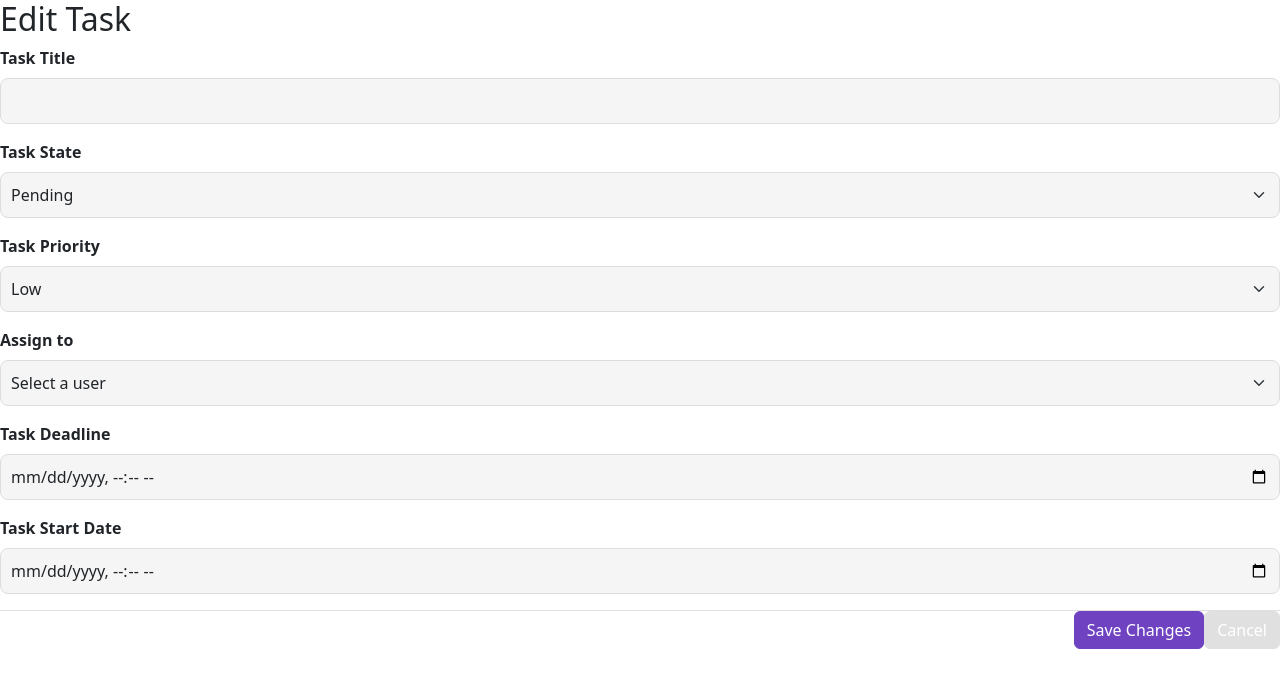
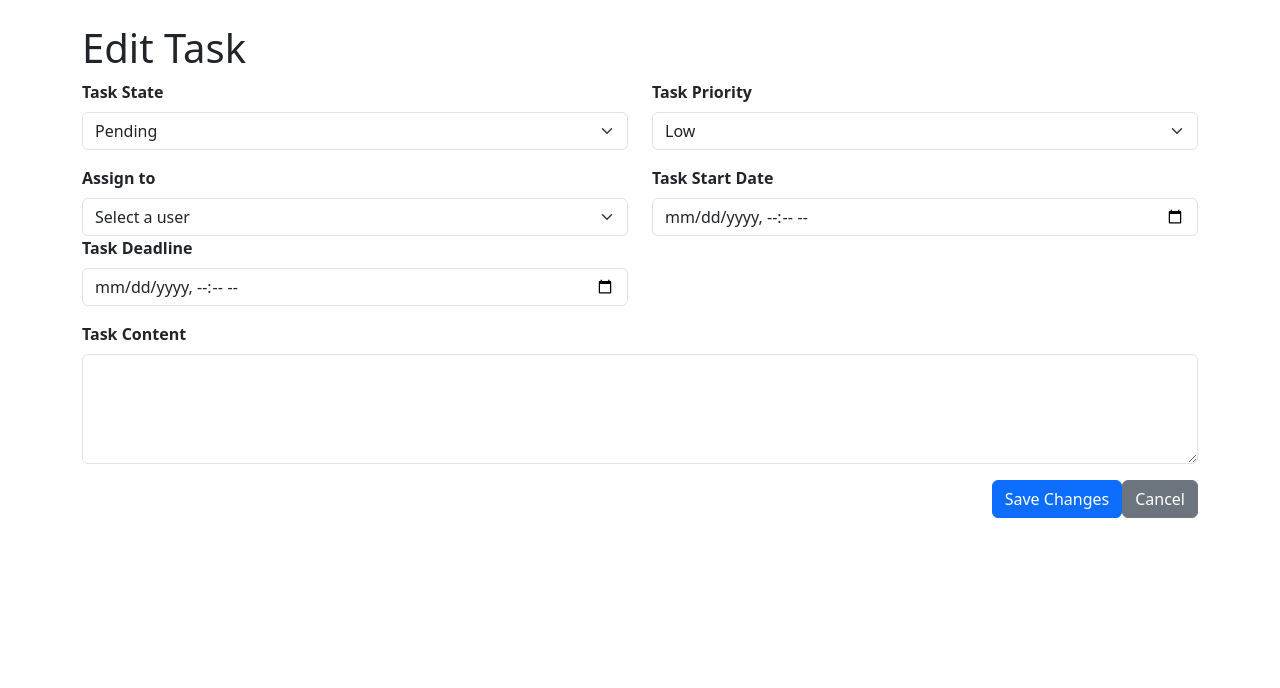
Before and after one commit to 17-doha/TaskMate-Project, a Django app: template taskmate/task/templates/task/edit_task.html in a window 1280 px wide. Shown: the top 688 px of the page. Run offline with Django 5.2, Linux system fonts and the light colour scheme; data comes from the database, SQL or seed files in the repository; tables that the repository leaves empty hold one stand-in row (values such as "Sample post"); the template is opened without the code that fills it: values that come from a table or form of the project are taken from there, most other values are stand-ins (such as "Sample title", 1, 10 or a date in 2020).

Commit message:
seprated files but not cleaned yet and there is a css arf problem

```diff
--- a/taskmate/task/forms.py
+++ b/taskmate/task/forms.py
@@ -7,9 +7,10 @@
     class Meta:
         model = Task
         # fields that will be there when editting or creating a task
-        fields = ['content', 'status', 'priority', 'deadline', 'assigned_to']
+        fields = ['content', 'status', 'priority', 'deadline', 'assigned_to','start_date']
         widgets = {
             'deadline': forms.DateInput(attrs={'type': 'date'}),
+            'start_date': forms.DateInput(attrs={'type': 'date'}),
         }
 
 
--- a/taskmate/task/models.py
+++ b/taskmate/task/models.py
@@ -1,7 +1,7 @@
 from django.db import models
 from django.contrib.auth.models import User
 from environment.models import Environment
-
+import datetime
 class Task(models.Model):
     # Constants for task status and priority
     PENDING = 'PENDING'
@@ -28,6 +28,7 @@
     task_id = models.AutoField(primary_key=True)
     content = models.TextField()
     status = models.CharField(max_length=20, choices=STATUS_CHOICES, default=PENDING)
+    start_date = models.DateTimeField(default=datetime.date.today)
     deadline = models.DateTimeField()
     priority = models.CharField(max_length=20, choices=PRIORITY_CHOICES, default=MEDIUM)
     # table = models.ForeignKey(Table, on_delete=models.CASCADE)   # refrence Table when created un hash
--- a/taskmate/task/templates/task/edit_task.html
+++ b/taskmate/task/templates/task/edit_task.html
@@ -1,21 +1,32 @@
+<!DOCTYPE html>
+<html lang="en">
+<head>
+
+    <meta charset="UTF-8">
+    <meta name="viewport" content="width=\, initial-scale=1.0">
+    <title>Edit Task</title>
     {% load static %}
+    <!-- CSS -->
+    <link rel="stylesheet" href="{% static 'css/pop_ups/create_task_pop_up.css' %}">
     <!-- Include Bootstrap CSS -->
     <link href="https://cdn.jsdelivr.net/npm/bootstrap@5.3.0/dist/css/bootstrap.min.css" rel="stylesheet" />
-{% load static %}
-<link rel="stylesheet" href="{% static 'pop_ups/create_task_pop_up.css' %}">
+    <!-- Include Bootstrap JS -->
+    <script src="https://cdn.jsdelivr.net/npm/bootstrap@5.3.0/dist/js/bootstrap.bundle.min.js"></script>
+
+</head>
+<body class="container mt-4">
+    <!-- Header Section -->
+    <header>
+        <h1>Edit Task</h1>
+    </header>
+
     <!-- Edit Task Form -->
-<h2>Edit Task</h2>
     <form method="POST" action="{% url 'task:edit_task' task.task_id %}">
         {% csrf_token %}
 
-    <!-- Task Title (Content) -->
-    <div class="mb-3">
-        <label for="content" class="form-label">Task Title</label>
-        <input type="text" class="form-control" id="content" name="content" value="{{ form.content.value }}" required>
-    </div>
-
-    <!-- Task Status -->
-    <div class="mb-3">
+        <!-- Task Status and Task Priority -->
+        <div class="row mb-3">
+            <div class="col-md-6">
                 <label for="status" class="form-label">Task State</label>
                 <select class="form-select" id="status" name="status" required>
                     <option value="PENDING" {% if form.status.value == 'PENDING' %}selected{% endif %}>Pending</option>
@@ -23,9 +34,7 @@
                     <option value="COMPLETED" {% if form.status.value == 'COMPLETED' %}selected{% endif %}>Completed</option>
                 </select>
             </div>
-
-    <!-- Task Priority -->
-    <div class="mb-3">
+            <div class="col-md-6">
                 <label for="priority" class="form-label">Task Priority</label>
                 <select class="form-select" id="priority" name="priority" required>
                     <option value="LOW" {% if form.priority.value == 'LOW' %}selected{% endif %}>Low</option>
@@ -33,9 +42,11 @@
                     <option value="HIGH" {% if form.priority.value == 'HIGH' %}selected{% endif %}>High</option>
                 </select>
             </div>
+        </div>
 
         <!-- Assign To -->
-    <div class="mb-3">
+        <div class="row mb-3">
+            <div class="col-md-6">
                 <label for="assigned_to" class="form-label">Assign to</label>
                 <select class="form-select" id="assigned_to" name="assigned_to" required>
                     <option value="">Select a user</option>
@@ -44,24 +55,30 @@
                     {% endfor %}
                 </select>
             </div>
-
-    <!-- Task Deadline -->
-    <div class="mb-3">
+            <!-- Task Start Date and Deadline -->
+            <div class="col-md-6">
+                <label for="start_date" class="form-label">Task Start Date</label>
+                <input type="datetime-local" class="form-control" id="start_date" name="start_date"
+                        value="{{ form.start_date.value|date:'Y-m-d\TH:i' }}" required>
+            </div>
+            <div class="col-md-6">
                 <label for="deadline" class="form-label">Task Deadline</label>
-        <input type="datetime-local" class="form-control" id="deadline" name="deadline" value="{{ form.deadline.value|date:'Y-m-d\TH:i' }}" required>
+                <input type="datetime-local" class="form-control" id="deadline" name="deadline"
+                        value="{{ form.deadline.value|date:'Y-m-d\TH:i' }}" required>
+            </div>
         </div>
 
-    <!-- Task Start Date -->
+        <!-- Task Content (Alone in the Row) -->
         <div class="mb-3">
-        <label for="start_date" class="form-label">Task Start Date</label>
-        <input type="datetime-local" class="form-control" id="start_date" name="start_date" value="{{ form.start_date.value|date:'Y-m-d\TH:i' }}" required>
+            <label for="content" class="form-label">Task Content</label>
+            <textarea class="form-control" id="content" name="content" rows="4" required>{{ form.content.value }}</textarea>
         </div>
 
+        <!-- Form Footer -->
         <div class="modal-footer">
             <button type="submit" class="btn btn-primary">Save Changes</button>
             <button type="button" class="btn btn-secondary" data-bs-dismiss="modal">Cancel</button>
         </div>
     </form>
-
-<!-- Include Bootstrap JS -->
-<script src="https://cdn.jsdelivr.net/npm/bootstrap@5.3.0/dist/js/bootstrap.bundle.min.js"></script>
+</body>
+</html>
```
Also changed, not shown: taskmate/task/static/js/edit_task_injection.js (added, +27 -0 lines), taskmate/task/templates/task/create_task.html (+16 -13 lines), taskmate/task/templates/task/view_all.html (+8 -30 lines), taskmate/task/migrations/0004_alter_task_status.py (added), taskmate/task/migrations/0005_task_start_in_alter_task_status.py (added), taskmate/task/migrations/0006_rename_start_in_task_start_date.py (added), taskmate/task/migrations/0007_alter_task_start_date.py (added), taskmate/task/static/css/pop_ups/create_task_pop_up.css (line endings or trailing spaces). Lines whose indentation alone changed are shown as unchanged.
